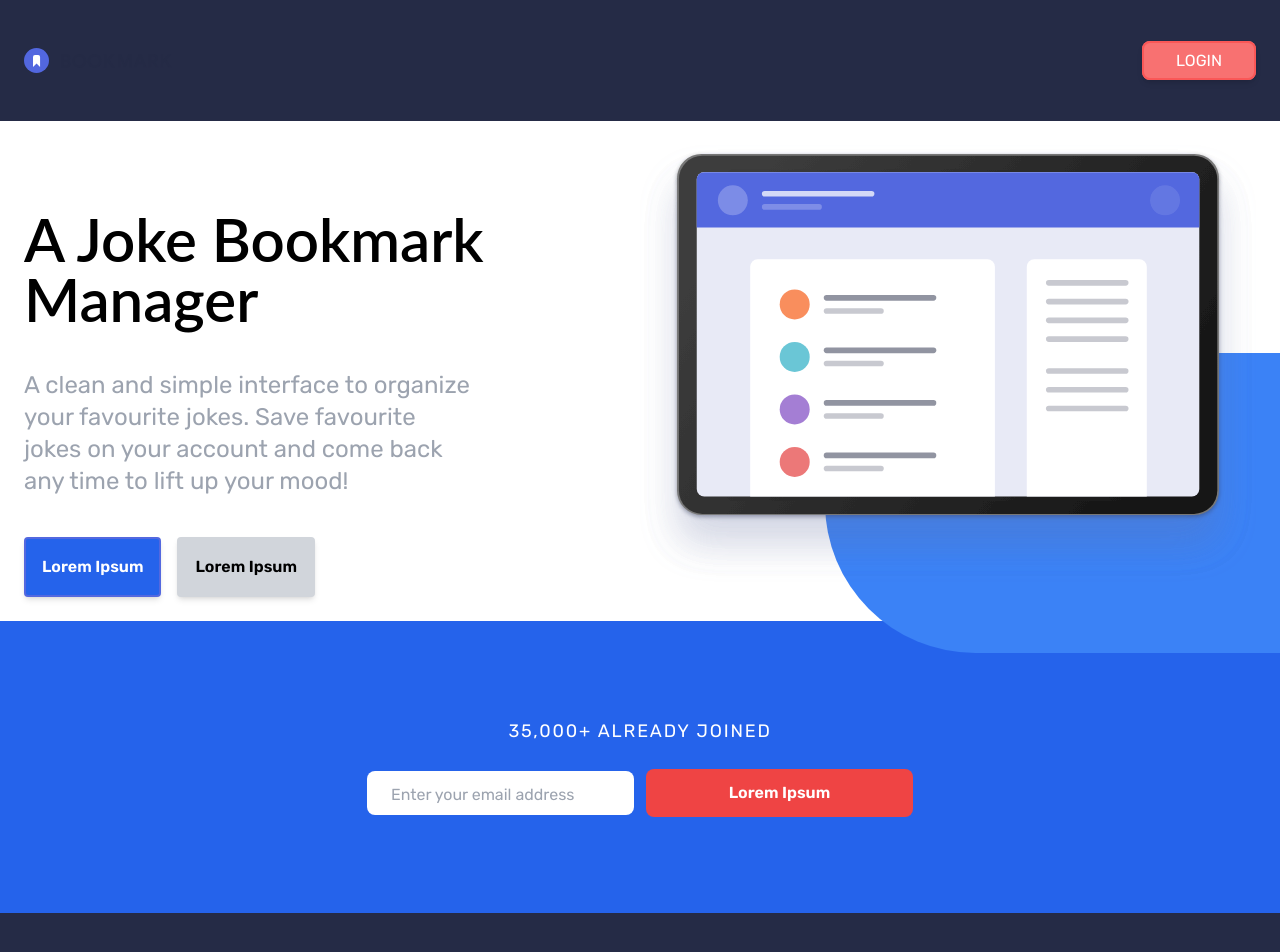
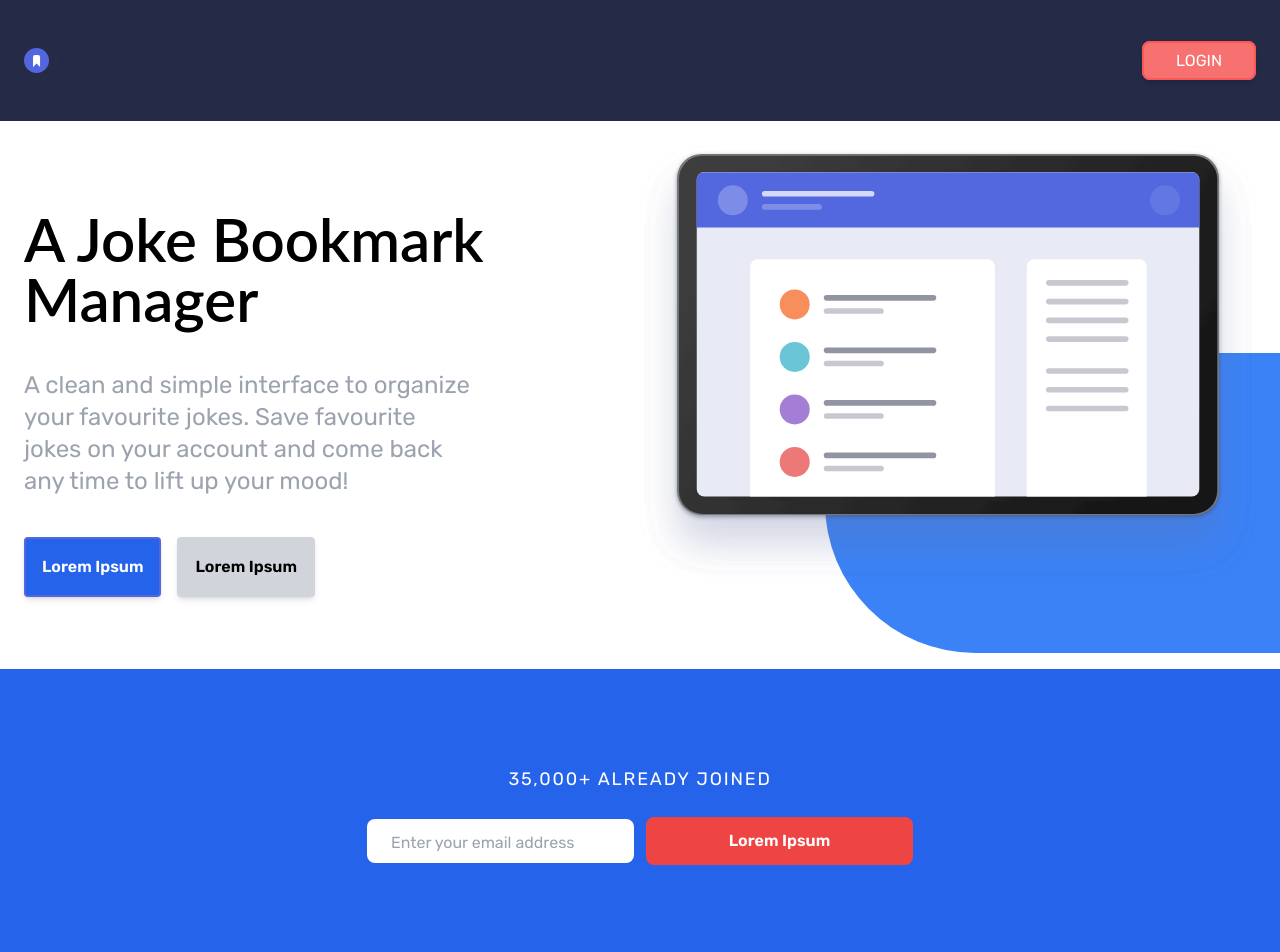
Before and after one commit to spatulatom/react-next-auth, a Next.js app: page / in a window 1280 px wide. Shown: the top 952 px of the page. Built offline with nearby package versions, Linux system fonts and the light colour scheme; no server answers.

Commit message:
min height

```diff
--- a/components/layout/layout.js
+++ b/components/layout/layout.js
@@ -11,7 +11,7 @@ function Layout(props) {
   return (
     <Fragment>
       <MainNavigation />
-      <main className="scroll-smooth min-h-80vh">{props.children}</main>
+      <main className="scroll-smooth">{props.children}</main>
       {activeNotification && (
         <Notification
           title={activeNotification.title}
--- a/pages/_app.js
+++ b/pages/_app.js
@@ -13,7 +13,7 @@ function MyApp({ Component, pageProps }) {
         <Component {...pageProps}/>
       </Layout>
       </NotificationContextProvider>
-    // </SessionProvider>
+    </SessionProvider>
 
   );
 }
--- a/pages/_document.js
+++ b/pages/_document.js
@@ -2,7 +2,7 @@ import { Html, Head, Main, NextScript } from "next/document";
 
 export default function Document() {
   return (
-    <Html>
+    <Html className="min-h-screen">
       <Head>
       <link
       href="https://fonts.googleapis.com/css2?family=Rubik:wght@400;600;700&display=swap"
@@ -17,7 +17,7 @@ export default function Document() {
     />
       </Head>
       <body className="font-sans">
-        <Main />
+        <Main/>
         <NextScript />
       </body>
     </Html>
--- a/pages/index.js
+++ b/pages/index.js
@@ -89,7 +89,7 @@ export default function kkks() {
         {/* FAQ Heading */}
 
         {/* Newsletter Section */}
-        <section id="newsletter" className="bg-blue-600">
+        <section id="newsletter" className="bg-blue-600 mt-12">
           {/* Main Container */}
           <div className="max-w-lg mx-auto py-24">
             <p className="mb-6 text-lg tracking-widest text-center text-white uppercase">
```
